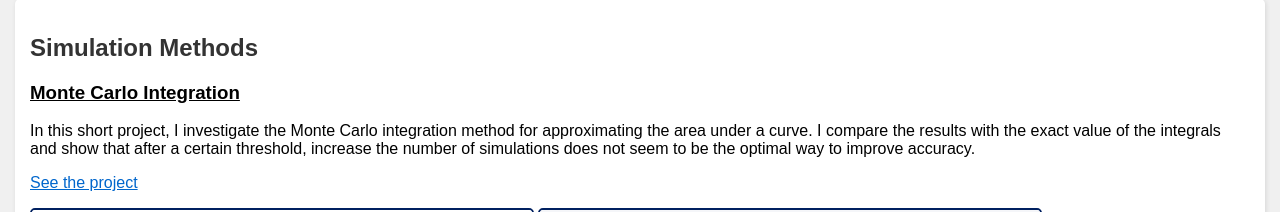
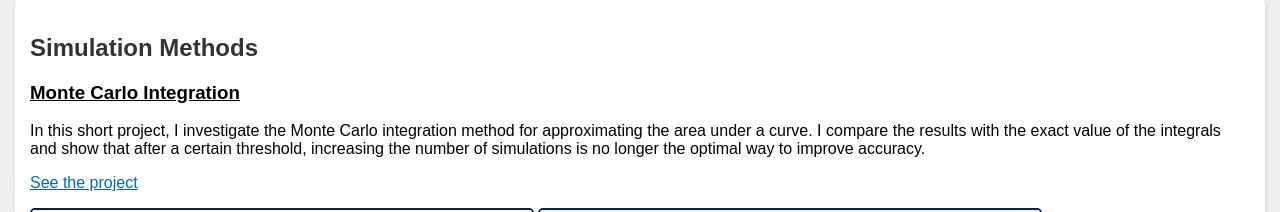
Before and after one commit to andreasmavro/andreasmavro.github.io, a plain HTML site: page index.html in a window 1280 px wide. Shown: the part 150-362 px from the top of the page. Drawn offline with Linux system fonts and the light colour scheme.

Commit message:
Update index.html

```diff
--- a/index.html
+++ b/index.html
@@ -63,8 +63,8 @@
             <h2>Simulation Methods</h2>
             <h3><u>Monte Carlo Integration</u></h3>
             <p>In this short project, I investigate the Monte Carlo integration method for approximating the area under a curve.
-                I compare the results with the exact value of the integrals and show that after a certain threshold, increase the number of simulations does not seem
-                to be the optimal way to improve accuracy.</p>
+                I compare the results with the exact value of the integrals and show that after a certain threshold, increasing the number of simulations is no longer the
+                optimal way to improve accuracy.</p>
             <p><a href="Monte Carlo Integration/Monte Carlo Integration.html" target="_blank">See the project</a></p>
             <div>
                 <img src="Monte Carlo Integration/Function3.png" alt="Function 3 Graph">
```
